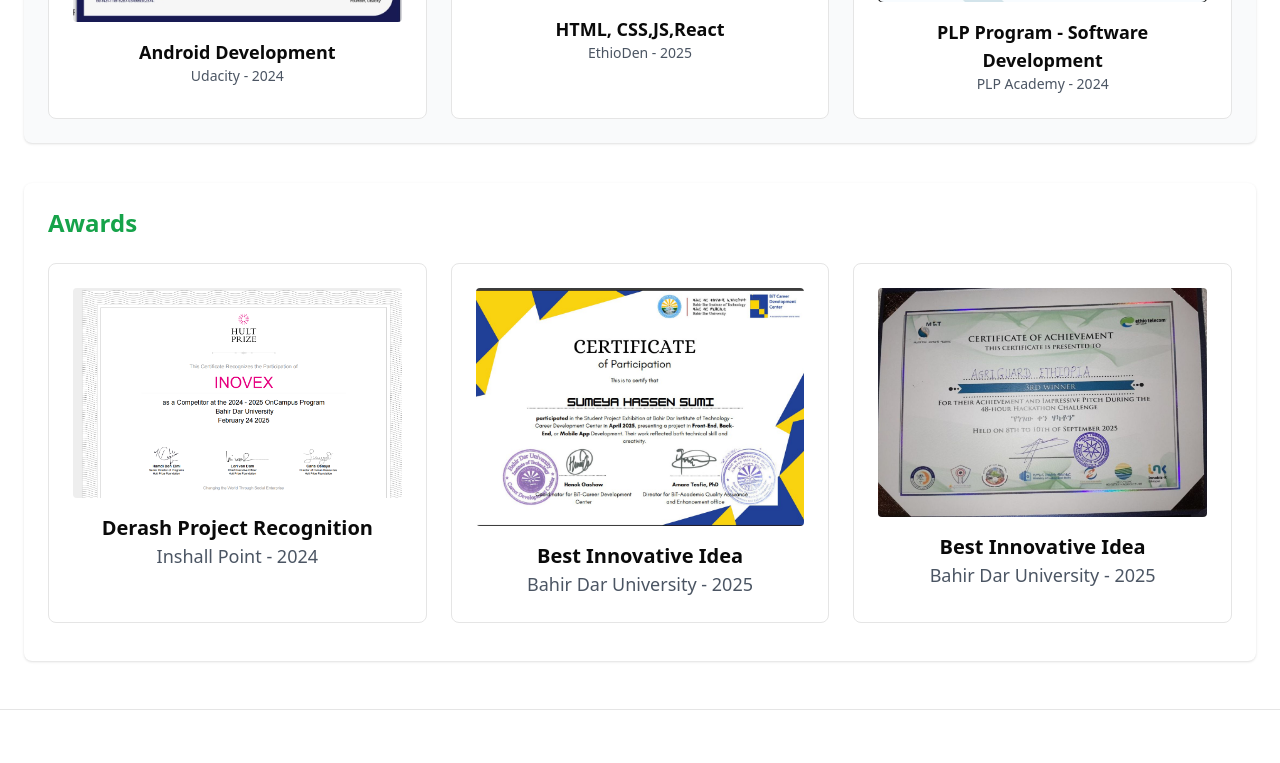
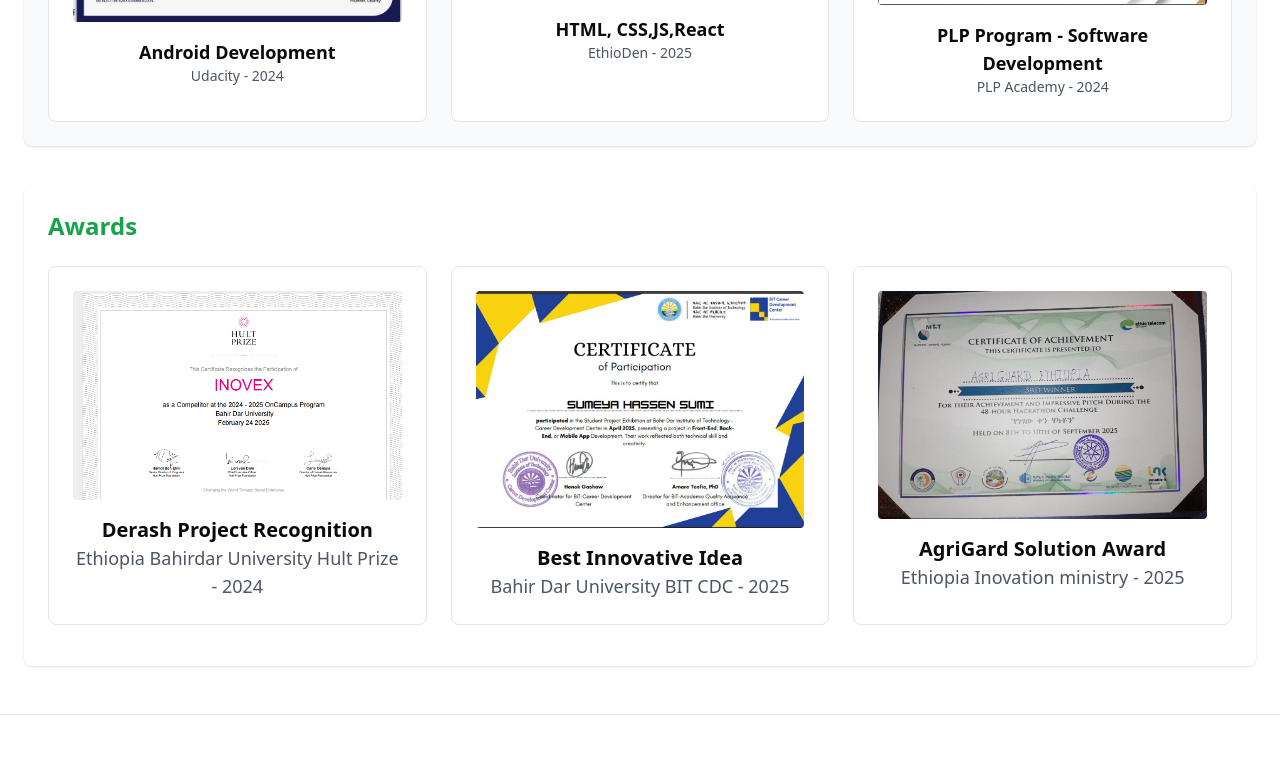
Before and after one commit to Sumeyahassen/portfolio, a React (Vite) app in the folder sumeya/: page / in a window 1280 px wide. Shown: the part 3791-4554 px from the top of the page. Built offline with nearby package versions, Linux system fonts and the light colour scheme.

Commit message:
add env depandanse

```diff
--- a/sumeya/src/components/pages/Certificates.jsx
+++ b/sumeya/src/components/pages/Certificates.jsx
@@ -1,5 +1,5 @@
 import React from "react";
-import cpp from "@/assets/cpp.png";
+import plp from "@/assets/plp.png";
 import android from "@/assets/andro.png";
 import hult from "@/assets/hultg.png";
 import bit from "@/assets/bit.png";
@@ -24,26 +24,26 @@
       title: "PLP Program - Software Development",
       issuer: "PLP Academy",
       year: "2024",
-      img: cpp,
+      img: plp,
     },
   ];
 
   const awards = [
     {
       title: "Derash Project Recognition",
-      issuer: "Inshall Point",
+      issuer: "Ethiopia Bahirdar University  Hult Prize",
       year: "2024",
       img: hult,
     },
     {
       title: "Best Innovative Idea",
-      issuer: "Bahir Dar University",
+      issuer: "Bahir Dar University BIT CDC",
       year: "2025",
       img: bit,
     },
     {
-      title: "Best Innovative Idea",
-      issuer: "Bahir Dar University",
+      title: "AgriGard Solution Award",
+      issuer: "Ethiopia Inovation  ministry",
       year: "2025",
       img: agrigard, // fallback path
     },
```
Also changed, not shown: sumeya/src/assets/plp.png (added), 1 other file (tests, documents, lock files or other folders).
